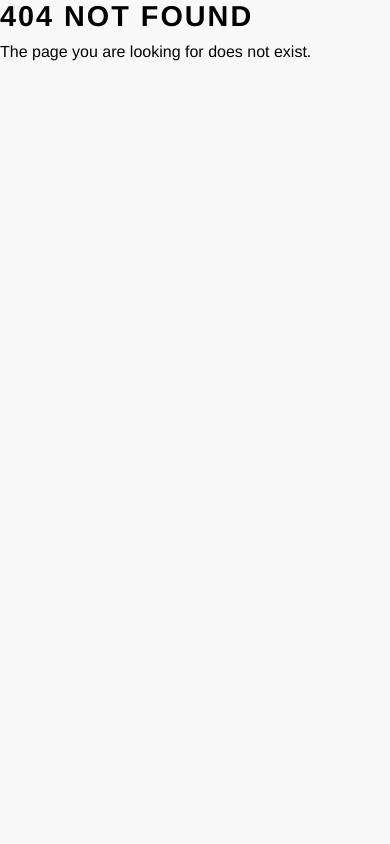
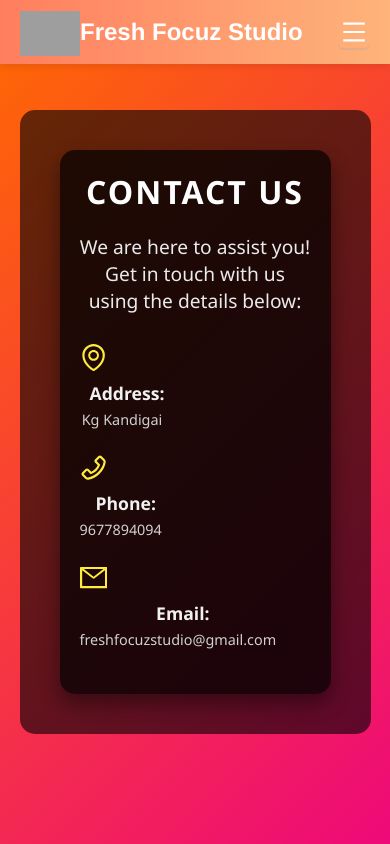
Before and after one commit to dilli2127/E-invite, a React (Create React App) app: page /contact in a window 390 px wide. Before the commit this address had no page. Built offline with nearby package versions, Linux system fonts and the light colour scheme; grey boxes are pictures that could not be loaded.

Commit message:
new changes

```diff
--- a/src/components/Header/Header.tsx
+++ b/src/components/Header/Header.tsx
@@ -40,16 +40,16 @@ const AppHeader: React.FC = () => {
           style={{ background: "transparent", borderBottom: "none" }}
         >
           <Menu.Item key="home">
-            <a href="#">Home</a>
+            <a href="/home">Home</a>
           </Menu.Item>
           <Menu.Item key="gallery">
-            <a href="#">Gallery</a>
+            <a href="/gallery">Gallery</a>
           </Menu.Item>
           <Menu.Item key="services">
-            <a href="#">Services</a>
+            <a href="/services">Services</a>
           </Menu.Item>
-          <Menu.Item key="contact">
-            <a href="#">Contact</a>
+          <Menu.Item key="Contact">
+            <a href="/contact">Contact</a>
           </Menu.Item>
         </Menu>
       </div>
@@ -76,16 +76,16 @@ const AppHeader: React.FC = () => {
             onClick={onClose}
           >
             <Menu.Item key="home">
-              <a href="#">Home</a>
+              <a href="/home">Home</a>
             </Menu.Item>
             <Menu.Item key="gallery">
-              <a href="#">Gallery</a>
+              <a href="/gallery">Gallery</a>
             </Menu.Item>
             <Menu.Item key="services">
-              <a href="#">Services</a>
+              <a href="/services">Services</a>
             </Menu.Item>
             <Menu.Item key="contact">
-              <a href="#">Contact</a>
+              <a href="/contact">Contact</a>
             </Menu.Item>
           </Menu>
         </Drawer>
--- /dev/null
+++ b/src/pages/ComingSoon/ComingSoon.css
@@ -0,0 +1,105 @@
+/* Full page with gradient background */
+.coming-soon-page {
+    height: 100vh;
+    display: flex;
+    justify-content: center;
+    align-items: center;
+    background: linear-gradient(to right, #ff7e5f, #feb47b); /* Gradient background */
+    color: white;
+    font-family: 'Arial', sans-serif;
+    text-align: center;
+  }
+
+  /* Overlay for darkening the background */
+  .overlay {
+    background: rgba(0, 0, 0, 0.4); /* Slightly dark overlay */
+    padding: 30px;
+    border-radius: 10px;
+    width: 80%;
+    max-width: 600px;
+  }
+
+  /* Main title styling */
+  .title {
+    font-size: 4rem;
+    font-weight: bold;
+    margin-bottom: 20px;
+    letter-spacing: 2px;
+    text-shadow: 2px 2px 5px rgba(0, 0, 0, 0.4);
+  }
+
+  /* Description text */
+  .description {
+    font-size: 1.5rem;
+    margin-bottom: 30px;
+    line-height: 1.5;
+  }
+
+  /* Countdown timer */
+  .countdown {
+    font-size: 2rem;
+    font-weight: bold;
+  }
+
+  /* Countdown time styling */
+  .countdown-time p {
+    display: inline-block;
+    font-size: 3rem;
+    margin: 0 10px;
+    background: rgba(255, 255, 255, 0.2);
+    padding: 15px;
+    border-radius: 5px;
+  }
+
+  /* Styling for mobile responsiveness */
+  @media (max-width: 768px) {
+    .coming-soon-page {
+      padding: 20px; /* Padding on small screens */
+      height: auto; /* Prevents overflow */
+    }
+
+    .overlay {
+      padding: 20px;
+      width: 100%; /* Full width on smaller screens */
+      max-width: none; /* No max-width to make it flexible */
+    }
+
+    .title {
+      font-size: 2.5rem; /* Smaller font size for title */
+      margin-bottom: 15px; /* Adjusted margin */
+    }
+
+    .description {
+      font-size: 1.2rem; /* Slightly smaller description text */
+      margin-bottom: 20px; /* Reduced margin */
+    }
+
+    .countdown {
+      font-size: 1.5rem; /* Adjusted font size for countdown */
+    }
+
+    .countdown-time p {
+      font-size: 2.5rem; /* Adjust countdown time font size */
+      padding: 10px; /* Reduced padding for countdown */
+      margin: 0 5px; /* Reduced margin */
+    }
+  }
+
+  @media (max-width: 480px) {
+    .title {
+      font-size: 2rem; /* Further reduce title size */
+    }
+
+    .description {
+      font-size: 1rem; /* Further reduce description size */
+    }
+
+    .countdown {
+      font-size: 1.3rem; /* Further reduce countdown size */
+    }
+
+    .countdown-time p {
+      font-size: 2rem; /* Further reduce countdown time font size */
+      padding: 8px; /* Adjust padding for smaller screens */
+    }
+  }
--- /dev/null
+++ b/src/pages/ComingSoon/index.tsx
@@ -0,0 +1,59 @@
+import React, { useEffect, useState } from "react";
+import "./ComingSoon.css";
+import Header from "../../components/Header/Header";
+
+const ComingSoon: React.FC = () => {
+  const [timeLeft, setTimeLeft] = useState({
+    hours: 10,
+    minutes: 0,
+    seconds: 0,
+  });
+
+  useEffect(() => {
+    const targetDate = new Date("2024-12-31T00:00:00"); // Set the target launch date
+    const interval = setInterval(() => {
+      const now = new Date();
+      const difference = targetDate.getTime() - now.getTime();
+
+      if (difference <= 0) {
+        clearInterval(interval);
+        return;
+      }
+
+      const hours = Math.floor(
+        (difference % (1000 * 60 * 60 * 24)) / (1000 * 60 * 60)
+      );
+      const minutes = Math.floor((difference % (1000 * 60 * 60)) / (1000 * 60));
+      const seconds = Math.floor((difference % (1000 * 60)) / 1000);
+
+      setTimeLeft({ hours, minutes, seconds });
+    }, 1000);
+
+    return () => clearInterval(interval); // Clean up on component unmount
+  }, []);
+
+  return (
+    <>
+      <Header />
+      <div className="coming-soon-page">
+        <div className="overlay">
+          <div className="content">
+            <h1 className="title">Coming Soon</h1>
+            <p className="description">
+              We are working hard to bring something amazing. Stay tuned!
+            </p>
+            <div className="countdown">
+              <span>Launching in:</span>
+              <div className="countdown-time">
+                <p>{timeLeft.hours}</p>:<p>{timeLeft.minutes}</p>:
+                <p>{timeLeft.seconds}</p>
+              </div>
+            </div>
+          </div>
+        </div>
+      </div>
+    </>
+  );
+};
+
+export default ComingSoon;
--- /dev/null
+++ b/src/pages/Contact/ContactPage.css
@@ -0,0 +1,126 @@
+/* Full page with gradient background */
+.contact-page {
+    height: 100vh;
+    display: flex;
+    justify-content: center;
+    align-items: center;
+    background: linear-gradient(135deg, #ff6a00, #ee0979); /* Beautiful gradient */
+    color: white;
+    font-family: 'Segoe UI', Tahoma, Geneva, Verdana, sans-serif;
+    text-align: center;
+  }
+
+  /* Overlay for darkening the background */
+  .contact-overlay {
+    background: rgba(0, 0, 0, 0.6); /* Dark overlay */
+    padding: 40px;
+    border-radius: 15px;
+    width: 90%;
+    max-width: 600px;
+  }
+
+  /* Contact content styling */
+  .contact-content {
+    padding: 30px;
+    background-color: rgba(0, 0, 0, 0.7); /* Dark background for the content */
+    border-radius: 15px;
+    box-shadow: 0px 10px 20px rgba(0, 0, 0, 0.4); /* Soft shadow for 3D effect */
+  }
+
+  /* Form title */
+  .contact-title {
+    font-size: 2.8rem;
+    margin-bottom: 20px;
+    font-weight: 600;
+    letter-spacing: 2px;
+  }
+
+  /* Description text */
+  .contact-description {
+    font-size: 1.2rem;
+    margin-bottom: 30px;
+    color: #eaeaea;
+  }
+
+  /* Contact information styling */
+  .contact-info {
+    margin-top: 20px;
+  }
+
+  /* Contact items with icons */
+  .contact-item {
+    display: flex;
+    align-items: center;
+    justify-content: flex-start;
+    margin-bottom: 25px;
+    font-size: 1.1rem;
+    color: #f1f1f1;
+  }
+
+  .contact-item strong {
+    font-weight: 600;
+    font-size: 1.2rem;
+    margin-left: 10px;
+  }
+
+  /* Contact item text */
+  .contact-item p {
+    font-size: 1rem;
+    margin-top: 5px;
+    color: #d1d1d1;
+  }
+
+  /* Icons styling */
+  .contact-icon {
+    font-size: 2rem;
+    color: #ffeb3b; /* Bright icon color */
+    transition: transform 0.3s;
+    margin-right: 15px;
+  }
+
+  /* Icon hover effect */
+  .contact-icon:hover {
+    transform: scale(1.1);
+  }
+
+  /* Hover effects for contact info items */
+  .contact-item:hover {
+    background-color: rgba(0, 0, 0, 0.2);
+    border-radius: 10px;
+    padding: 10px;
+    transition: background-color 0.3s;
+  }
+
+  /* Responsive design */
+  @media (max-width: 768px) {
+    .contact-title {
+      font-size: 2rem;
+    }
+
+    .contact-content {
+      padding: 20px;
+    }
+
+    .contact-info {
+      margin-top: 20px;
+    }
+
+    .contact-item {
+      font-size: 1rem;
+      flex-direction: column;
+      align-items: flex-start;
+    }
+
+    .contact-icon {
+      font-size: 1.7rem;
+      margin-bottom: 10px;
+    }
+
+    .contact-item strong {
+      font-size: 1.1rem;
+    }
+
+    .contact-item p {
+      font-size: 0.9rem;
+    }
+  }
--- /dev/null
+++ b/src/pages/Contact/index.tsx
@@ -0,0 +1,53 @@
+import React from "react";
+import {
+  EnvironmentOutlined,
+  PhoneOutlined,
+  MailOutlined,
+} from "@ant-design/icons";
+import "./ContactPage.css";
+import Header from "../../components/Header/Header";
+
+const ContactPage: React.FC = () => {
+  return (
+    <>
+     <Header />
+      <div className="contact-page">
+        <div className="contact-overlay">
+          <div className="contact-content">
+            <h1 className="contact-title">Contact Us</h1>
+            <p className="contact-description">
+              We are here to assist you! Get in touch with us using the details
+              below:
+            </p>
+
+            <div className="contact-info">
+              <div className="contact-item">
+                <EnvironmentOutlined className="contact-icon" />
+                <div>
+                  <strong>Address:</strong>
+                  <p>Kg Kandigai</p>
+                </div>
+              </div>
+              <div className="contact-item">
+                <PhoneOutlined className="contact-icon" />
+                <div>
+                  <strong>Phone:</strong>
+                  <p>9677894094</p>
+                </div>
+              </div>
+              <div className="contact-item">
+                <MailOutlined className="contact-icon" />
+                <div>
+                  <strong>Email:</strong>
+                  <p>freshfocuzstudio@gmail.com</p>
+                </div>
+              </div>
+            </div>
+          </div>
+        </div>
+      </div>
+    </>
+  );
+};
+
+export default ContactPage;
--- a/src/pages/LadingPage/index.tsx
+++ b/src/pages/LadingPage/index.tsx
@@ -1,10 +1,11 @@
-import React, { useState } from 'react';
-import { useNavigate } from 'react-router-dom';
-import './LandingPage.css'; // For custom styling
+import React, { useState } from "react";
+import { useNavigate } from "react-router-dom";
+import "./LandingPage.css"; // For custom styling
+import Header from "../../components/Header/Header";
 
 const LandingPage: React.FC = () => {
-  const [brideName, setBrideName] = useState('');
-  const [groomName, setGroomName] = useState('');
+  const [brideName, setBrideName] = useState("");
+  const [groomName, setGroomName] = useState("");
   const navigate = useNavigate();
 
   const handleSubmit = (e: React.FormEvent) => {
@@ -16,10 +17,20 @@ const LandingPage: React.FC = () => {
   };
 
   return (
+    <>
+      <Header />
       <div className="landing-page">
         <div className="content-container">
           <h1>Welcome to the Wedding Invitation</h1>
           <form onSubmit={handleSubmit}>
+            <div className="input-group">
+              <input
+                type="text"
+                placeholder="Groom's Name"
+                value={groomName}
+                onChange={(e) => setGroomName(e.target.value)}
+              />
+            </div>
             <div className="input-group">
               <input
                 type="text"
@@ -28,20 +39,15 @@ const LandingPage: React.FC = () => {
                 onChange={(e) => setBrideName(e.target.value)}
               />
             </div>
-          <div className="input-group">
-            <input
-              type="text"
-              placeholder="Groom's Name"
-              value={groomName}
-              onChange={(e) => setGroomName(e.target.value)}
-            />
-          </div>
             <button type="submit" className="submit-btn">
               Create Invitation
             </button>
           </form>
+          <br/>
+           freshfcouzstudio
         </div>
       </div>
+    </>
   );
 };
 
--- a/src/routes/routerData.tsx
+++ b/src/routes/routerData.tsx
@@ -5,6 +5,8 @@ import HomePage from "../pages/Dashboard";
 import Einvite from "../pages/E-Invite";
 import EInviteCrud from "../pages/E-InviteCrud/crud";
 import LandingPage from "../pages/LadingPage";
+import ComingSoon from "../pages/ComingSoon";
+import ContactPage from "../pages/Contact";
 
 const routerData: RouteConfig[] = [
   {
@@ -23,6 +25,30 @@ const routerData: RouteConfig[] = [
     key: "einvite",
     path: "/einvite/:id",
     component: <Einvite/>,
+    children: [],
+  },
+  {
+    key: "Home",
+    path: "/home",
+    component: <LandingPage/>,
+    children: [],
+  },
+  {
+    key: "Gallery",
+    path: "/gallery",
+    component: <ComingSoon/>,
+    children: [],
+  },
+  {
+    key: "Services",
+    path: "/services",
+    component: <ComingSoon/>,
+    children: [],
+  },
+  {
+    key: "Contact",
+    path: "/contact",
+    component: <ContactPage/>,
     children: [],
   },
   {
```
Lines whose indentation alone changed are shown as unchanged.
